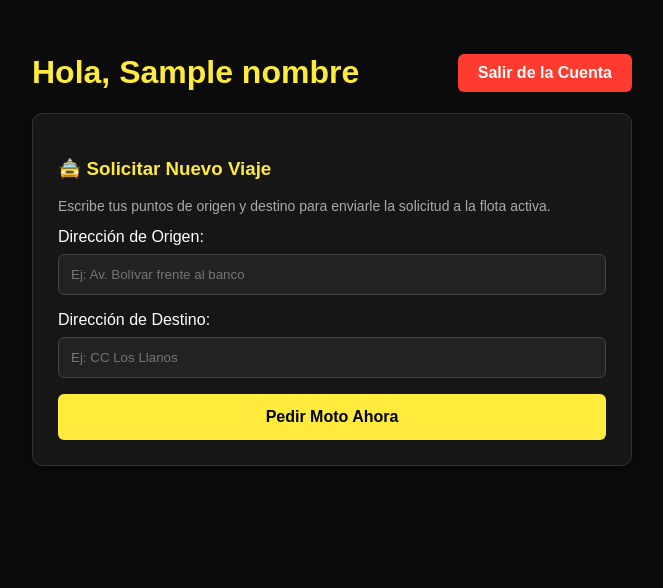
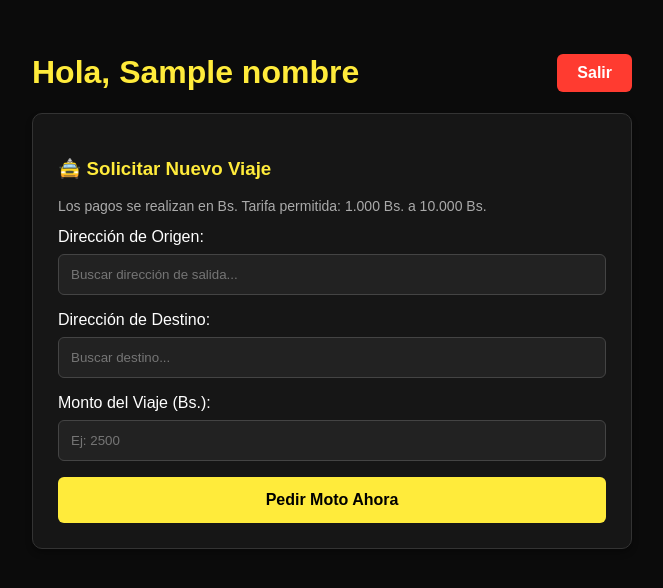
Before and after one commit to martillosiruedasprint-cell/martillos_web, a Flask app: template templates/pasajero.html in a window 1280 px wide. Shown: the top 588 px of the page, without its empty margins (308-971 px from the left). Run offline with Flask 3, Linux system fonts and the light colour scheme; the template is opened without the code that fills it: most values are stand-ins (such as "Sample title", 1, 10 or a date in 2020); some libraries are stand-ins or nearby versions.

Commit message:
pasajero.html

```diff
--- a/templates/pasajero.html
+++ b/templates/pasajero.html
@@ -17,39 +17,72 @@
         .status { padding: 12px; margin-bottom: 20px; border-radius: 6px; text-align: center; font-weight: bold; }
         .status.success { background: #4cd964; color: #000; }
         .status.error { background: #ff3b30; color: #fff; }
+        .pac-container { background-color: #222 !important; border: 1px solid #444; border-radius: 6px; }
+        .pac-item { color: #fff !important; border-top: 1px solid #333; }
+        .pac-item:hover { background-color: #333 !important; }
+        .pac-item-query { color: #ffeb3b !important; }
     </style>
 </head>
 <body>
     <div class="container">
-        <a href="/logout" class="btn-logout">Salir de la Cuenta</a>
+        <a href="/logout" class="btn-logout">Salir</a>
         <h1>Hola, {{ nombre }}</h1>
 
-        <!-- Notificaciones de Estado -->
         <div id="status-container"></div>
 
         <!-- SOLICITAR VIAJE -->
         <div class="card">
             <h3>🚖 Solicitar Nuevo Viaje</h3>
-            <p style="color: #aaa; font-size: 14px; margin-top: 0;">Escribe tus puntos de origen y destino para enviarle la solicitud a la flota activa.</p>
+            <p style="color: #aaa; font-size: 14px; margin-top: 0;">Los pagos se realizan en Bs. Tarifa permitida: 1.000 Bs. a 10.000 Bs.</p>
             <form action="/solicitar_viaje" method="POST">
-                Dirección de Origen:<br>
-                <input type="text" name="origen" required class="input-field" placeholder="Ej: Av. Bolívar frente al banco"><br>
-                Dirección de Destino:<br>
-                <input type="text" name="destino" required class="input-field" placeholder="Ej: CC Los Llanos"><br>
+                Dirección de Origen:
+                <input type="text" id="origen" name="origen" required class="input-field" placeholder="Buscar dirección de salida...">
+
+                Dirección de Destino:
+                <input type="text" id="destino" name="destino" required class="input-field" placeholder="Buscar destino...">
+
+                Monto del Viaje (Bs.):
+                <input type="number" name="monto" min="1000" max="10000" required class="input-field" placeholder="Ej: 2500">
+
                 <button type="submit" class="btn">Pedir Moto Ahora</button>
             </form>
         </div>
     </div>
 
+    <!-- Script de Autocompletado de Google Maps limitado a San Juan de los Morros -->
     <script>
+        function initAutocomplete() {
+            // Coordenadas aproximadas de San Juan de los Morros, Venezuela
+            const sanJuanBounds = new google.maps.LatLngBounds(
+                new google.maps.LatLng(9.880, -67.380), // Suroeste
+                new google.maps.LatLng(9.930, -67.320)  // Noreste
+            );
+
+            const options = {
+                bounds: sanJuanBounds,
+                strictBounds: true, // Esto obliga al buscador a limitarse estrictamente a la caja de San Juan de los Morros
+                componentRestrictions: { country: "ve" } // Solo en Venezuela
+            };
+
+            const inputOrigen = document.getElementById('origen');
+            const inputDestino = document.getElementById('destino');
+
+            new google.maps.places.Autocomplete(inputOrigen, options);
+            new google.maps.places.Autocomplete(inputDestino, options);
+        }
+
+        // Manejo de mensajes de estado
         const params = new URLSearchParams(window.location.search);
         const status = params.get('status');
         const container = document.getElementById('status-container');
         if (status === 'success') {
             container.innerHTML = '<div class="status success">¡Viaje solicitado con éxito! Esperando conductor...</div>';
+        } else if (status === 'limite_monto') {
+            container.innerHTML = '<div class="status error">El monto debe estar entre 1.000 Bs. y 10.000 Bs.</div>';
         } else if (status === 'error') {
             container.innerHTML = '<div class="status error">Hubo un error al procesar tu solicitud. Intenta de nuevo.</div>';
         }
     </script>
+    <script src="https://maps.googleapis.com/maps/api/js?key=TU_API_KEY&libraries=places&callback=initAutocomplete" async defer></script>
 </body>
 </html>
```
